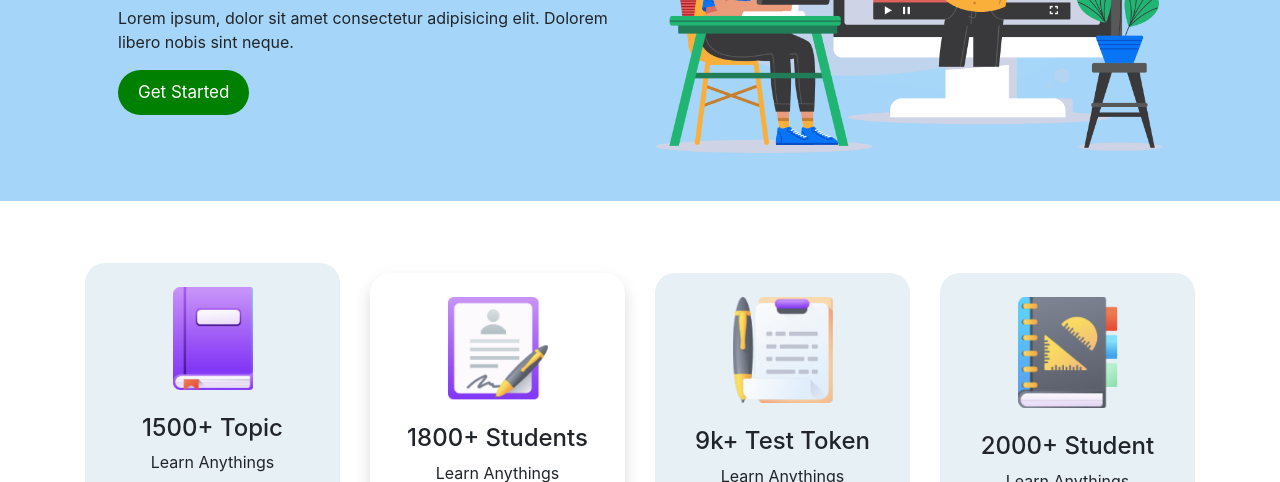
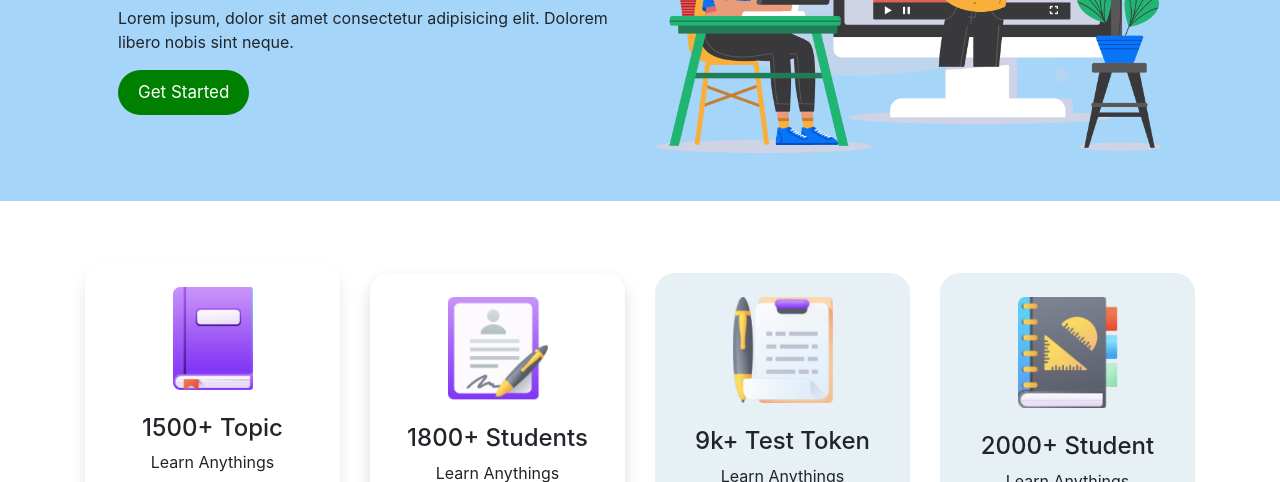
Before and after one commit to RifatAfjal/second-assignment, a plain HTML site: page index.html in a window 1280 px wide. In both pictures the pointer is over the element 212 px from the left and 716 px from the top of the page. Shown: the part 318-800 px from the top of the page. Drawn offline with Linux system fonts and the light colour scheme.

Commit message:
solved before dead-line

```diff
--- a/css/style.css
+++ b/css/style.css
@@ -87,6 +87,10 @@
     background-color: #e6f0f5;
 }
 
+.content-item:hover {
+    background-color: white;
+    box-shadow: 0 10px 15px rgba(0,0,0,0.1);
+}
 
 /* online course part */
 .card-footer {
--- a/index.html
+++ b/index.html
@@ -254,7 +254,7 @@
                     <!-- testimonial image -->
                     <div class="col-12 col-md-3 col-lg-2 mb-4 mb-md-0">
                         <!-- centering the image for it's column width -->
-                        <div class="d-flex justify-content-center">
+                        <div class="d-flex justify-content-center align-items-center">
                             <img src="./images/Photos/Man.png" width="100px" height="100px" alt="man">
                         </div>
                     </div>
```
